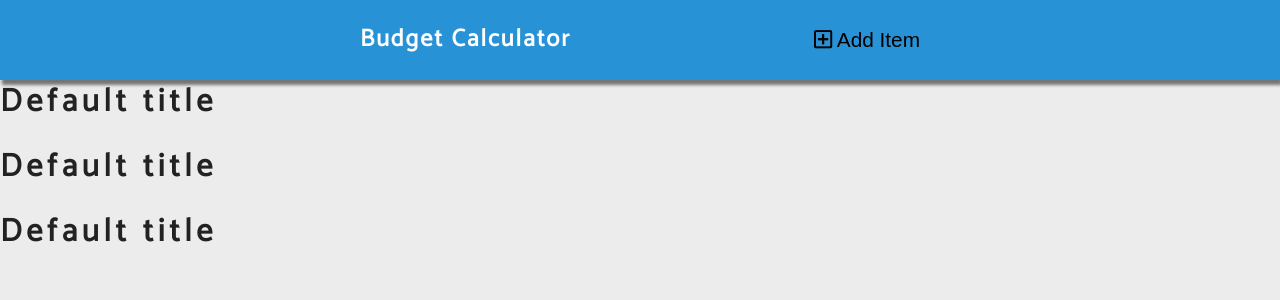
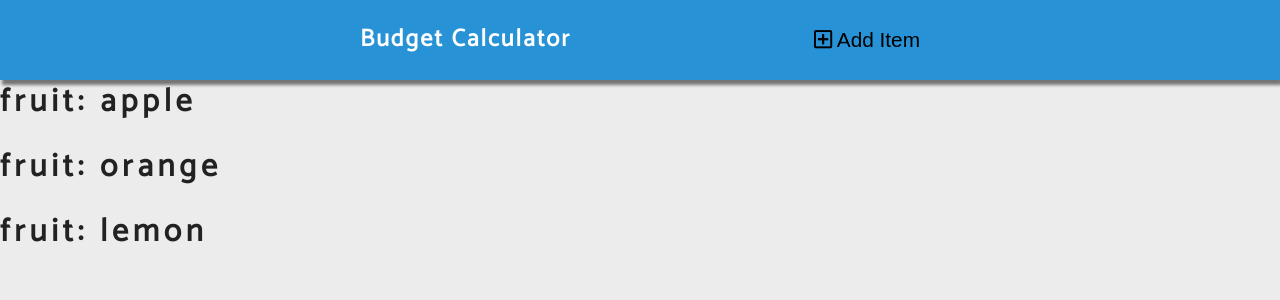
Before and after one commit to BeataJ/budget-calculator-svelte, a Svelte app: page / in a window 1280 px wide. Shown: the top 300 px of the page. Built offline with nearby package versions, Linux system fonts and the light colour scheme.

Commit message:
rent list html svelte

```diff
--- a/src/App.svelte
+++ b/src/App.svelte
@@ -9,5 +9,5 @@
 <Navbar />
 
 {#each fruits as item}
-  <h1>Default title</h1>
+  <h1>fruit: {item}</h1>
 {/each}
```
